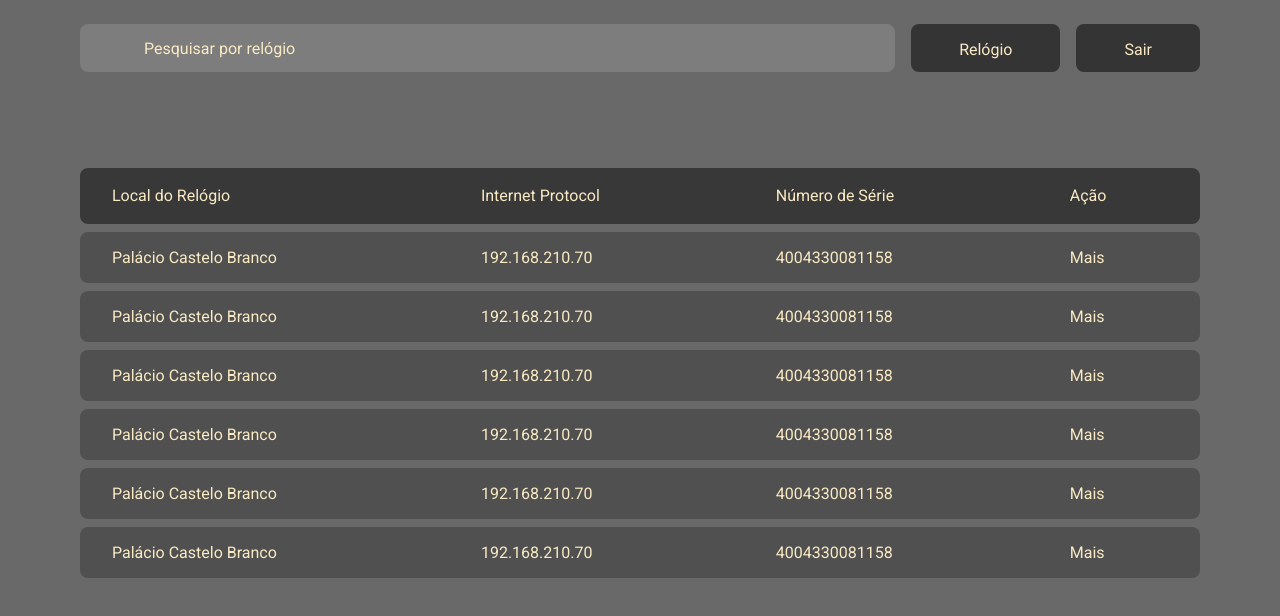
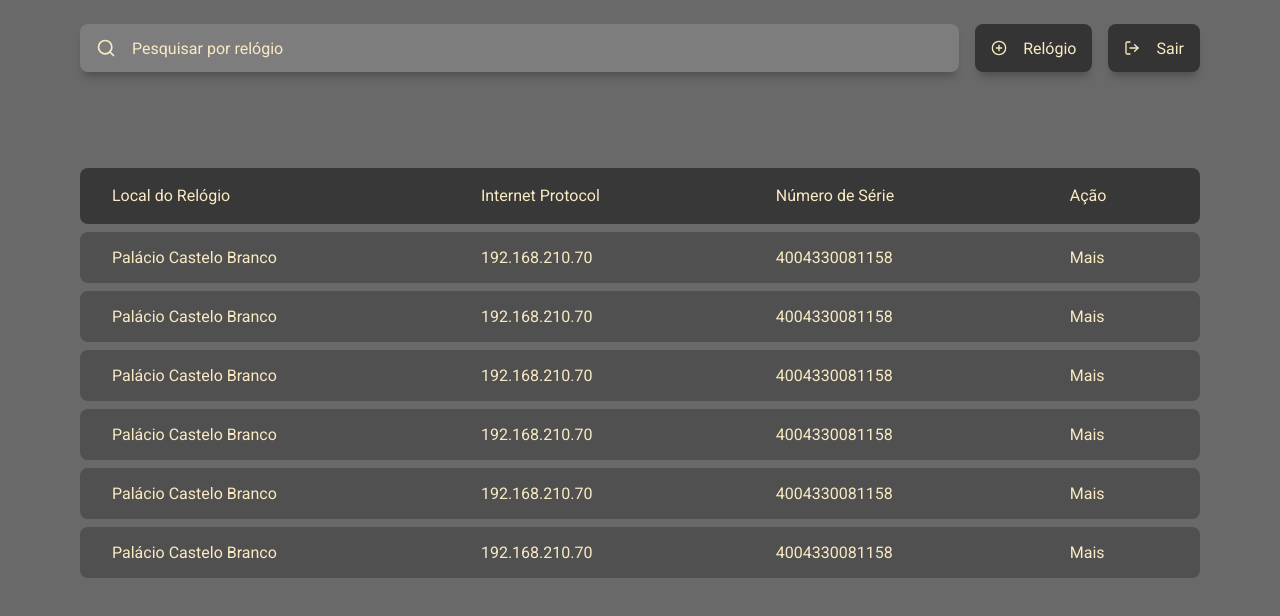
Before and after one commit to jp-freitas/rep-control, a React (Create React App) app: page / in a window 1280 px wide. Shown: the top 616 px of the page. Built offline with nearby package versions, Linux system fonts and the light colour scheme.

Commit message:
Making new components and finished the header design.

```diff
--- a/package.json
+++ b/package.json
@@ -5,6 +5,7 @@
   "dependencies": {
     "react": "^17.0.2",
     "react-dom": "^17.0.2",
+    "react-icons": "^4.2.0",
     "react-scripts": "4.0.3",
     "styled-components": "^5.3.0",
     "web-vitals": "^1.0.1"
--- a/src/App.tsx
+++ b/src/App.tsx
@@ -1,11 +1,9 @@
-import { Dashboard } from './components/Dashboard';
-import { Header } from './components/Header';
+import { Dashboard } from './pages/Dashboard';
 import { GlobalStyle } from './styles/global';
 
 export function App() {
   return (
     <>
-      <Header />
       <Dashboard />
       <GlobalStyle />
     </>
--- /dev/null
+++ b/src/components/Button/index.tsx
@@ -0,0 +1,14 @@
+import { ButtonHTMLAttributes } from 'react';
+import { Container } from './styles';
+
+interface ButtonProps extends ButtonHTMLAttributes<HTMLButtonElement> {
+  loading?: boolean;
+}
+
+export function Button({ children, loading, ...rest }: ButtonProps) {
+  return (
+    <Container type="button" {...rest} >
+      {loading ? 'Carregando...' : children}
+    </Container>
+  );
+}
--- /dev/null
+++ b/src/components/Button/styles.ts
@@ -0,0 +1,23 @@
+import styled from 'styled-components';
+
+export const Container = styled.button`
+    display: flex;
+    align-items: center;
+    height: 3rem;
+    font-size: 1rem;
+    margin: 0.5rem;
+    padding: 1rem;
+    background: var(--background-button-sidebar);
+    border: 0;
+    border-radius: 0.5rem;
+    transition: filter 0.2s;
+    box-shadow: 0 0.5rem 0.5rem -0.25rem rgba(0, 0, 0, 0.25);
+
+    svg {
+      margin-right: 1rem;
+    }
+
+    &:hover {
+      filter: brightness(0.8);
+    }
+`;
--- a/src/components/Dashboard/index.tsx
+++ /dev/null
@@ -1,10 +0,0 @@
-import { TableContent } from '../TableContent';
-import { Container } from "./styles";
-
-export function Dashboard() {
-  return (
-    <Container>
-      <TableContent />
-    </Container>
-  );
-}
--- a/src/components/Header/index.tsx
+++ b/src/components/Header/index.tsx
@@ -1,16 +1,22 @@
+import { FiSearch, FiPlusCircle, FiLogOut } from 'react-icons/fi';
+import { Button } from '../Button';
+import { Input } from '../Input';
+
 import { Content } from './styles';
 
 export function Header() {
   return (
     <Content>
-      <input type="text" placeholder="Pesquisar por relógio" />
+      <Input name="search" icon={FiSearch} placeholder="Pesquisar por relógio" />
       <div className="button-group">
-        <button type="button">
+        <Button>
+          <FiPlusCircle />
           Relógio
-        </button>
-        <button type="button">
+        </Button>
+        <Button>
+          <FiLogOut />
           Sair
-        </button>
+        </Button>
       </div>
     </Content>
   );
--- a/src/components/Header/styles.ts
+++ b/src/components/Header/styles.ts
@@ -6,44 +6,9 @@ export const Content = styled.header`
   padding: 0 0 4rem;
   display: flex;
 
-  input {
-    width: 100%;
-    height: 3rem;
-    margin: 0.5rem;
-    padding: 1rem 3rem;
-    border-radius: 0.5rem;
-    border: 0;
-    background: var(--background-input);
-    padding-left: 4rem;
-    font-size: 1rem;
-
-    :focus {
-      outline: none;
-    }
-
-    ::placeholder {
-      color: var(--text);
-    }
-  }
-
   .button-group {
     display: flex;
     flex-direction: row;
-  }
-
-  button {
-    height: 3rem;
-    font-size: 1rem;
-    margin: 0.5rem;
-    padding: 1rem 3rem;
-    background: var(--background-button-sidebar);
-    border: 0;
-    border-radius: 0.5rem;
-    transition: filter 0.2s;
-
-    &:hover {
-      filter: brightness(0.8)
-    }
   }
 
   @media (max-width: 468px) {
--- /dev/null
+++ b/src/components/Input/index.tsx
@@ -0,0 +1,19 @@
+import { InputHTMLAttributes } from "react";
+import { IconBaseProps } from "react-icons";
+import { Container } from "./styles";
+
+interface InputProps extends InputHTMLAttributes<HTMLInputElement> {
+  name: string;
+  icon?: React.ComponentType<IconBaseProps>;
+}
+
+export function Input({ name, icon: Icon, ...rest }: InputProps) {
+  return (
+    <Container>
+      {Icon && <Icon size={20} />}
+      <input
+        {...rest}
+      />
+    </Container>
+  );
+}
--- /dev/null
+++ b/src/components/Input/styles.ts
@@ -0,0 +1,33 @@
+import styled from 'styled-components';
+
+export const Container = styled.div`
+  width: 100%;
+  height: 3rem;
+  margin: 0.5rem;
+  padding: 1rem;
+  border-radius: 0.5rem;
+  border: 0;
+  background: var(--background-input);
+  box-shadow: 0 0.5rem 0.5rem -0.25rem rgba(0, 0, 0, 0.25);
+  display: flex;
+  align-items: center;
+
+  input {
+    flex: 1;
+    background: transparent;
+    border: 0;
+    font-size: 1rem;
+
+    :focus {
+      outline: none;
+    }
+
+    ::placeholder {
+      color: var(--text);
+    }
+  }
+
+  svg {
+    margin-right: 1rem;
+  }
+`;
--- /dev/null
+++ b/src/pages/Dashboard/index.tsx
@@ -0,0 +1,14 @@
+import { Header } from '../../components/Header';
+import { TableContent } from '../../components/TableContent';
+import { Container } from "./styles";
+
+export function Dashboard() {
+  return (
+    <>
+      <Header />
+      <Container>
+        <TableContent />
+      </Container>
+    </>
+  );
+}
```
Also changed, not shown: src/pages/Dashboard/styles.ts (renamed from src/components/Dashboard/styles.ts), 1 other file (tests, documents, lock files or other folders).
